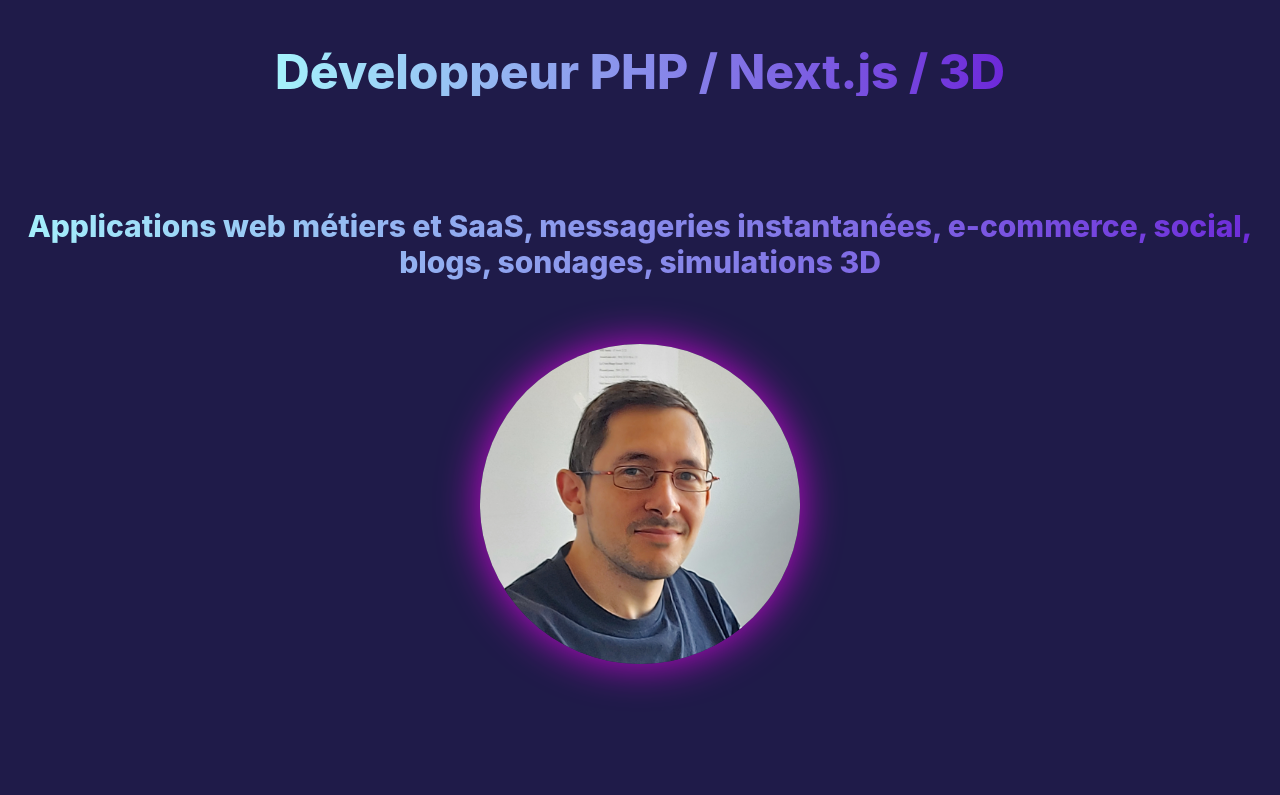
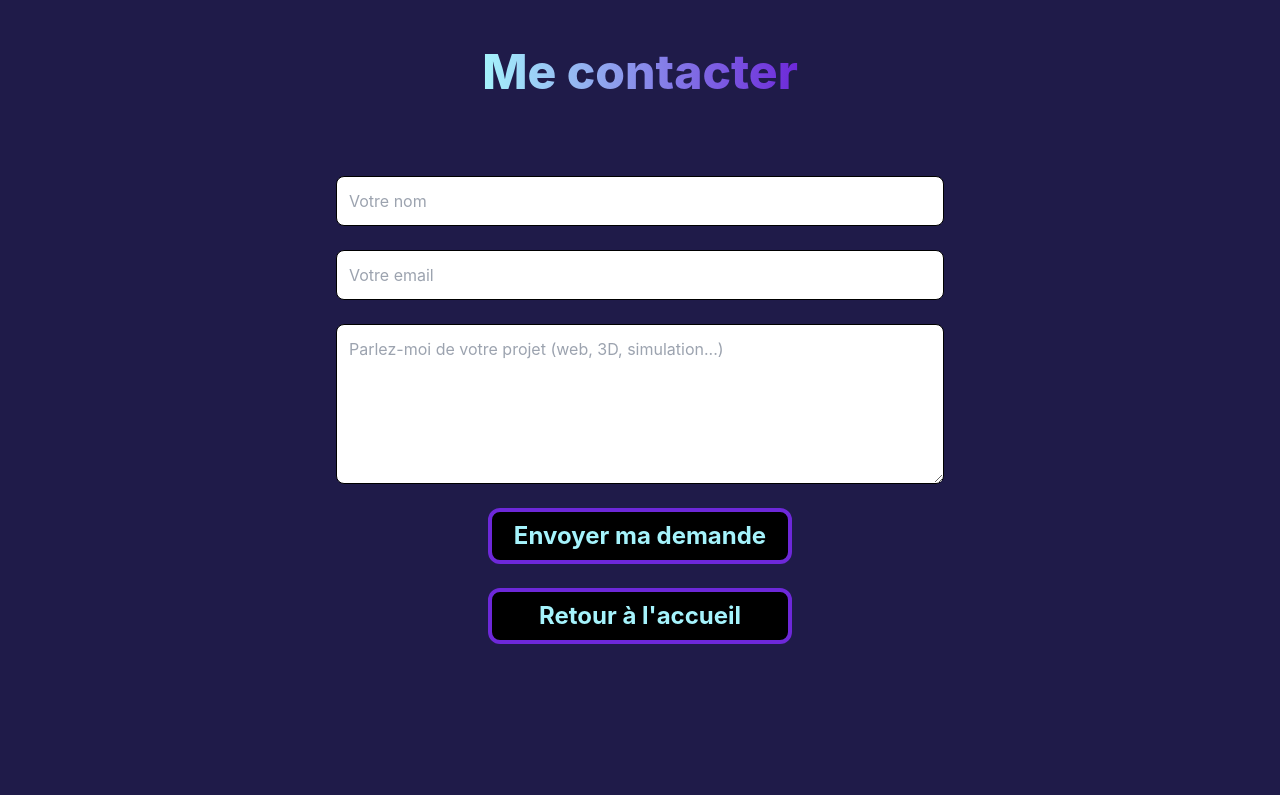
Before and after one commit to KevinGL/Portfolio2, a React (Create React App) app: page /contact in a window 1280 px wide. Shown: the top 795 px of the page. Built offline with nearby package versions, Linux system fonts and the light colour scheme.

Commit message:
Modification présentation, mise en place formulaire de contact

```diff
--- a/package.json
+++ b/package.json
@@ -3,6 +3,7 @@
   "version": "0.1.0",
   "private": true,
   "dependencies": {
+    "@emailjs/browser": "^4.4.1",
     "@testing-library/jest-dom": "^5.17.0",
     "@testing-library/react": "^13.4.0",
     "@testing-library/user-event": "^13.5.0",
@@ -13,6 +14,7 @@
     "lucide-react": "^0.454.0",
     "react": "^18.3.1",
     "react-dom": "^18.3.1",
+    "react-router-dom": "^7.13.0",
     "react-scripts": "5.0.1",
     "tailwind-merge": "^2.5.4",
     "tailwindcss-animate": "^1.0.7",
--- a/src/App.js
+++ b/src/App.js
@@ -1,11 +1,18 @@
 import logo from './logo.svg';
 import './App.css';
 import Portfolio from "./components/portfolio";
+import { BrowserRouter, Routes, Route } from 'react-router-dom';
+import Form from './components/Form';
 
 function App() {
   return (
     <div className="App">
-      <Portfolio />
+      <BrowserRouter>
+        <Routes>
+          <Route path="/" element={<Portfolio />} />
+          <Route path="/contact" element={<Form />} />
+        </Routes>
+      </BrowserRouter>
     </div>
   );
 }
--- a/src/components/Contact.jsx
+++ b/src/components/Contact.jsx
@@ -11,7 +11,7 @@
         <>
             <div className="py-12 text-center">
                 <h2 className="inline-block text-5xl sm:text-6xl font-extrabold mb-16 bg-gradient-to-r from-cyan-200 to-violet-700 bg-clip-text text-transparent mx-auto">
-                  Me contacter
+                  Me contacter directement
                 </h2>
 
                 <div className="flex flex-col justify-around sm:w-1/2 sm:mx-auto">
--- /dev/null
+++ b/src/components/Form.jsx
@@ -0,0 +1,89 @@
+import emailjs from '@emailjs/browser';
+import { useRef, useState } from 'react';
+import { Link } from 'react-router-dom';
+
+export default function Form ()
+{
+    const form = useRef();
+    const [isSending, setIsSending] = useState(false);
+    const [modal, setModal] = useState("");
+
+    const sendEmail = (e) =>
+    {
+        e.preventDefault();
+        setIsSending(true);
+
+        emailjs.sendForm(
+            process.env.REACT_APP_EMAILJS_SERVICE_ID,
+            process.env.REACT_APP_EMAILJS_TEMPLATE_ID,
+            form.current,
+            process.env.REACT_APP_EMAILJS_PUBLIC_KEY
+        )
+        .then(() => {
+            setModal("Merci ! Votre message a bien été envoyé.");
+            form.current.reset();
+        })
+        .catch((error) => {
+            console.error('Erreur:', error);
+            setModal("Oups, l'envoi a échoué. Vérifiez votre connexion.");
+        })
+        .finally(() => setIsSending(false));
+    };
+
+    return (
+        <>
+            <div className="py-6 sm:py-12 text-center">
+              <h1 className="inline-block text-3xl sm:text-4xl lg:text-5xl font-extrabold mb-4 bg-gradient-to-r from-cyan-200 to-violet-700 bg-clip-text text-transparent mx-auto">
+                Me contacter
+              </h1>
+            </div>
+
+            <form ref={form} onSubmit={sendEmail} className="flex flex-col gap-6 p-4 w-full md:w-1/2 mx-auto">
+                <input
+                    type="text"
+                    name="name"
+                    placeholder="Votre nom"
+                    required
+                    className="p-3 rounded-lg border border-black text-black"
+                />
+                <input
+                    type="email"
+                    name="email"
+                    placeholder="Votre email"
+                    required
+                    className="p-3 rounded-lg border border-black text-black"
+                />
+                <textarea
+                    name="message"
+                    placeholder="Parlez-moi de votre projet (web, 3D, simulation...)"
+                    required
+                    className="p-3 rounded-lg border border-black text-black h-40"
+                />
+
+                <button
+                    type="submit"
+                    disabled={isSending}
+                    className="text-cyan-200 text-lg sm:text-2xl font-bold bg-black w-full md:w-1/2 mx-auto px-4 py-2 rounded-xl border border-violet-700 border-4 hover:scale-105 transition duration-200"
+                >
+                    {isSending ? 'Envoi en cours...' : 'Envoyer ma demande'}
+                </button>
+                <Link to="/" className="text-cyan-200 text-lg sm:text-2xl font-bold bg-black w-full md:w-1/2 mx-auto px-4 py-2 rounded-xl border border-violet-700 border-4 hover:scale-105 transition duration-200">
+                    Retour à l'accueil
+                </Link>
+            </form>
+
+            {
+                modal !== "" &&
+
+                <div className="fixed inset-0 z-50 bg-black/50 flex items-center justify-center p-4">
+                    <div className="bg-white rounded-lg w-4/5 md:w-1/2">
+                        <p className="text-2xl">{modal}</p>
+                        <div className="flex flew-row justify-around mt-5">
+                            <button className="text-cyan-200 text-lg sm:text-2xl font-bold bg-black px-4 py-2 my-2 rounded-xl border border-violet-700 border-4 hover:scale-105 transition duration-200" onClick={() => setModal("")}>OK</button>
+                        </div>
+                    </div>
+                </div>
+            }
+        </>
+    )
+}
--- /dev/null
+++ b/src/components/Presentation.jsx
@@ -0,0 +1,116 @@
+
+
+export default Presentation = () =>
+{
+    const cards =
+    [
+        {
+            title: "Une passion depuis 15 ans",
+            list:
+            [
+                {
+                    punchline: "Depuis 2011",
+                    text: "Des compétences développées avec le temps"
+                },
+
+                {
+                    punchline: "From scratch",
+                    text: "J'aime transformer une page blanche en solution concrète"
+                },
+
+                {
+                    punchline: "Vocation",
+                    text: "Le code est pour moi un art autant qu'un métier"
+                }
+            ]
+        },
+
+        {
+            title: "Sérieux",
+            list:
+            [
+                {
+                    punchline: "Performance",
+                    text: "La rigueur du bas niveau appliquée à vos projets"
+                },
+
+                {
+                    punchline: "Engagement",
+                    text: "Respect strict de vos délais et cahiers des charges"
+                },
+
+                {
+                    punchline: "Transparence",
+                    text: "Un suivi clair via des bilans hebdomadaires"
+                }
+            ]
+        },
+
+        {
+            title: "IA & Efficacité",
+            list:
+            [
+                {
+                    punchline: "Vitesse",
+                    text: "Un véritable gain de temps"
+                },
+
+                {
+                    punchline: "Qualité",
+                    text: "Détection rapide des bugs"
+                },
+
+                {
+                    punchline: "Anticipation",
+                    text: "Des solutions pensées pour l'avenir"
+                }
+            ]
+        },
+
+        {
+            title: "Plus que de simples applications web",
+            list:
+            [
+                {
+                    punchline: "Images plus parlantes",
+                    text: "Expérience interactive au lieu de pavés de texte"
+                },
+
+                {
+                    punchline: "La 3D à votre service",
+                    text: "Visualisez immédiatement vos résultats"
+                },
+
+                {
+                    punchline: "Sur mesure",
+                    text: "Jeux et simulateurs optimisés"
+                }
+            ]
+        }
+    ]
+
+    return (
+        <div className="flex flex-col md:flex-row md:flex-wrap gap-16 justify-center mb-20">
+            {
+                cards.map((card) =>
+                {
+                    return (
+                        <div className="bg-white rounded-lg w-4/5 mx-auto md:mx-0 md:w-1/3 shadow-[0_0_40px_rgba(255,0,255,0.75)]">
+                            <h2 className="font-bold text-lg md:text-2xl text-black border border-solid border-black rounded-lg mt-2 mx-5 mb-5">{card.title}</h2>
+                            <ul className="text-left px-4">
+                                {
+                                    card.list.map((list) =>
+                                    {
+                                        return (
+                                            <li className="mb-2"><span className="font-bold">{list.punchline} :</span> {list.text}</li>
+                                        )
+                                    })
+                                }
+                            </ul>
+                        </div>
+                    )
+                })
+            }
+        </div>
+    )
+}
--- a/src/components/Projets.jsx
+++ b/src/components/Projets.jsx
@@ -39,7 +39,7 @@
         <>
             <div className="py-12 text-center">
                 <h2 className="inline-block text-5xl sm:text-6xl font-extrabold mb-4 bg-gradient-to-r from-cyan-200 to-violet-700 bg-clip-text text-transparent mx-auto">
-                  Projets réalisés
+                  Quelques-uns de mes projets réalisés
                 </h2>
             </div>
 
--- a/src/components/portfolio.jsx
+++ b/src/components/portfolio.jsx
@@ -5,6 +5,8 @@
 import { OpenGL } from './OpenGL.jsx';
 import { Skills } from './Skills.jsx';
 import { Contacts } from './Contact.jsx';
+import Presentation from './Presentation.jsx';
+import { Link } from 'react-router-dom';
 
 const Portfolio = () =>
 {
@@ -83,17 +85,18 @@
           <>
             <div className="py-6 sm:py-12 text-center">
               <h1 className="inline-block text-3xl sm:text-4xl lg:text-5xl font-extrabold mb-4 bg-gradient-to-r from-cyan-200 to-violet-700 bg-clip-text text-transparent mx-auto">
-                Développeur PHP / Next.js / 3D
-              </h1>
-            </div>
-
-            <div className="py-6 sm:py-12 text-center">
-              <h1 className="inline-block text-xl sm:text-2xl lg:text-3xl font-extrabold mb-4 bg-gradient-to-r from-cyan-200 to-violet-700 bg-clip-text text-transparent mx-auto">
-                Applications web métiers et SaaS, messageries instantanées, e-commerce, social, blogs, sondages, simulations 3D
+                {/*Développeur PHP / Next.js / 3D*/}
+                Concepteur d'applications interactives (Web et 3D)
               </h1>
             </div>
 
             <img src="img/20230829_132432.jpg" alt="" className="w-4/5 sm:w-1/4 mx-auto rounded-full mb-20 shadow-[0_0_40px_rgba(255,0,255,0.75)]" />
+
+            <Presentation />
+
+            <div className="inline-block text-xl sm:text-2xl lg:text-3xl font-extrabold mb-4 bg-gradient-to-r from-cyan-200 to-violet-700 bg-clip-text text-transparent mx-auto">
+              Vous avez un projet ou une idée ? <Link to="/contact" className="block md:inline text-cyan-200 text-lg sm:text-2xl font-bold bg-black px-4 py-2 rounded-xl border border-violet-700 border-4 hover:scale-110 transition duration-200">Discutons-en</Link>
+            </div>
 
             {/*<div className="flex justify-around w-full sm:w-1/2 mx-auto">
               <button className="text-cyan-200 text-lg sm:text-2xl font-bold bg-black px-4 py-2 rounded-xl border border-violet-700 border-4 hover:scale-110 transition duration-200" onClick={() => setPage("Projects")}>Voir les projets</button>
```
Also changed, not shown: 2 other files (tests, documents, lock files or other folders).
